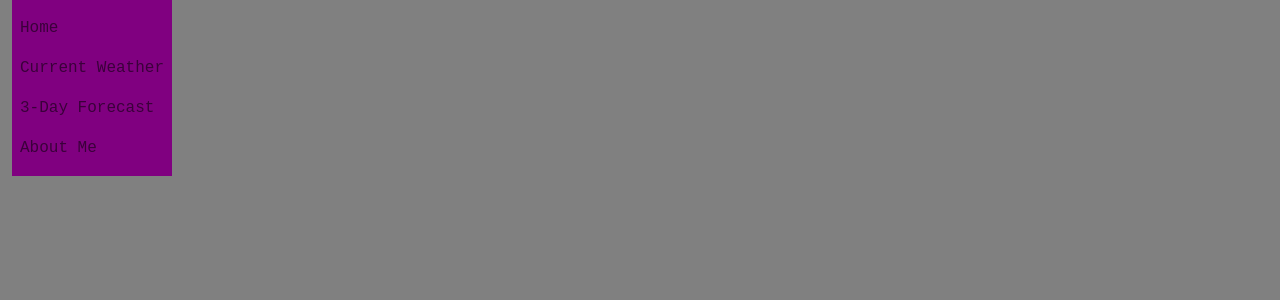
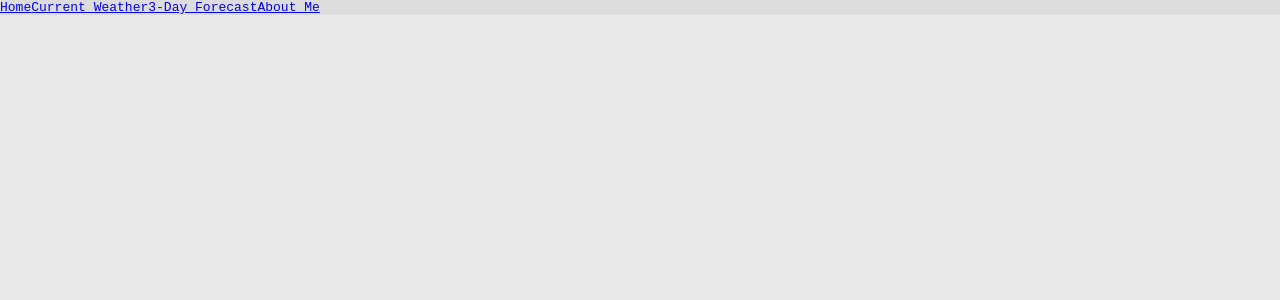
Before and after one commit to IvanCastillo1986/weather_channel_tribute, a React (Create React App) app: page /weather in a window 1280 px wide. Shown: the top 300 px of the page. Built offline with nearby package versions, Linux system fonts and the light colour scheme.

Commit message:
Removed react-bootstrap from application

```diff
--- a/src/App.css
+++ b/src/App.css
@@ -1,4 +1,4 @@
 .App {
   font-family: monospace;
-  background-color: grey;
+  background-color: rgb(220, 220, 220);
 }
--- a/src/App.js
+++ b/src/App.js
@@ -19,12 +19,7 @@ export default function App() {
   return (
 
     <div className='App'>
-      <Container fluid>
-        <Row>
-          <Col md='auto'>
       <NavBar />
-          </Col>
-          <Col>
       <main>
         <Switch>
           <Route exact path='/' component={Home} />
@@ -33,9 +28,6 @@ export default function App() {
           <Route path='/about' component={About} />
         </Switch>
       </main>
-          </Col>
-        </Row>
-      </Container>
     </div>
   )
 }
--- a/src/Components/CurrentWeather.js
+++ b/src/Components/CurrentWeather.js
@@ -1,7 +1,6 @@
 import React, { useState, useEffect } from 'react'
 import { apiURL } from '../util/apiURL.js'
 import axios from 'axios'
-import { Container } from 'react-bootstrap'
 
 
 export default function CurrentWeather() {
@@ -14,9 +13,9 @@ export default function CurrentWeather() {
     }, [API])
 
     return (
-        <Container className='text-center' fluid>
+        <div>
             <h4>In {weatherData.resolvedAddress}</h4>
             <p>{weatherData.description}</p>
-        </Container>
+        </div>
     )
 }
--- a/src/Components/NavBar.js
+++ b/src/Components/NavBar.js
@@ -1,5 +1,4 @@
 import React from 'react'
-import { Nav, Navbar } from 'react-bootstrap'
 import { Link } from 'react-router-dom'
 
 
@@ -7,13 +6,13 @@ export default function NavBar() {
 
 
     return (
-        <Navbar style={{backgroundColor: 'purple', width: '100%'}} >
-            <Nav className='flex-column'>
-                <Nav.Link as={Link} to='/'>Home</Nav.Link>
-                <Nav.Link as={Link} to='/current'>Current Weather</Nav.Link>
-                <Nav.Link as={Link} to='/3day'>3-Day Forecast</Nav.Link>
-                <Nav.Link as={Link} to='/about'>About Me</Nav.Link>
-            </Nav>
-        </Navbar>
+        <div className='Navbar'>
+            <nav className='flex-column'>
+                <Link to='/'>Home</Link>
+                <Link to='/current'>Current Weather</Link>
+                <Link to='/3day'>3-Day Forecast</Link>
+                <Link to='/about'>About Me</Link>
+            </nav>
+        </div>
     )
 }
--- a/src/Components/WeatherCard.js
+++ b/src/Components/WeatherCard.js
@@ -1,5 +1,4 @@
 import React from 'react'
-import { Card, ListGroup, ListGroupItem } from 'react-bootstrap'
 
 
 export default function WeatherCard({ day }) {
@@ -7,24 +6,22 @@ export default function WeatherCard({ day }) {
     console.log(day)
 
     return (
-        <Card style={{width: '15rem'}}>
-            <Card.Body>
-                <Card.Title style={{fontWeight: 'bold'}}>Current Forecast</Card.Title>
-                <Card.Text>
+        <div style={{width: '15rem'}}>
+                <p style={{fontWeight: 'bold'}}>Current Forecast</p>
+                <p>
                     {day.description}
-                </Card.Text>
+                </p>
                 {
                 day.conditions ?
-                <ListGroup>
-                    <ListGroupItem>Temperature: {day.temp}</ListGroupItem>
-                    <ListGroupItem>Feels Like: {day.feelslike}</ListGroupItem>
-                    <ListGroupItem>Humidity: {day.humidity}</ListGroupItem>
-                    <ListGroupItem>Windspeed: {day.windspeed}</ListGroupItem>
-                    <ListGroupItem>Conditions: {day.conditions}</ListGroupItem>
-                </ListGroup> :
+                <ul>
+                    <li>Temperature: {day.temp}</li>
+                    <li>Feels Like: {day.feelslike}</li>
+                    <li>Humidity: {day.humidity}</li>
+                    <li>Windspeed: {day.windspeed}</li>
+                    <li>Conditions: {day.conditions}</li>
+                </ul> :
                 null
                 }
-            </Card.Body>
-        </Card>
+        </div>
     )
 }
--- a/src/Pages/ThreeDay.js
+++ b/src/Pages/ThreeDay.js
@@ -1,4 +1,4 @@
-import React, { useState, useEffect } from 'react'
+import React from 'react'
 import ThreeDayWeather from '../Components/ThreeDayWeather'
 // import WeatherCard from '../Components/WeatherCard'
 
--- a/src/index.css
+++ b/src/index.css
@@ -1,5 +1,5 @@
 html {
-  background-color: grey;
+  background-color: rgb(233, 233, 233);
 }
 
 body {
--- a/src/index.js
+++ b/src/index.js
@@ -4,7 +4,6 @@ import './index.css';
 import App from './App';
 
 import { BrowserRouter } from 'react-router-dom'
-import 'bootstrap/dist/css/bootstrap.min.css';
 
 
 ReactDOM.render(
```
Lines whose indentation alone changed are shown as unchanged.
